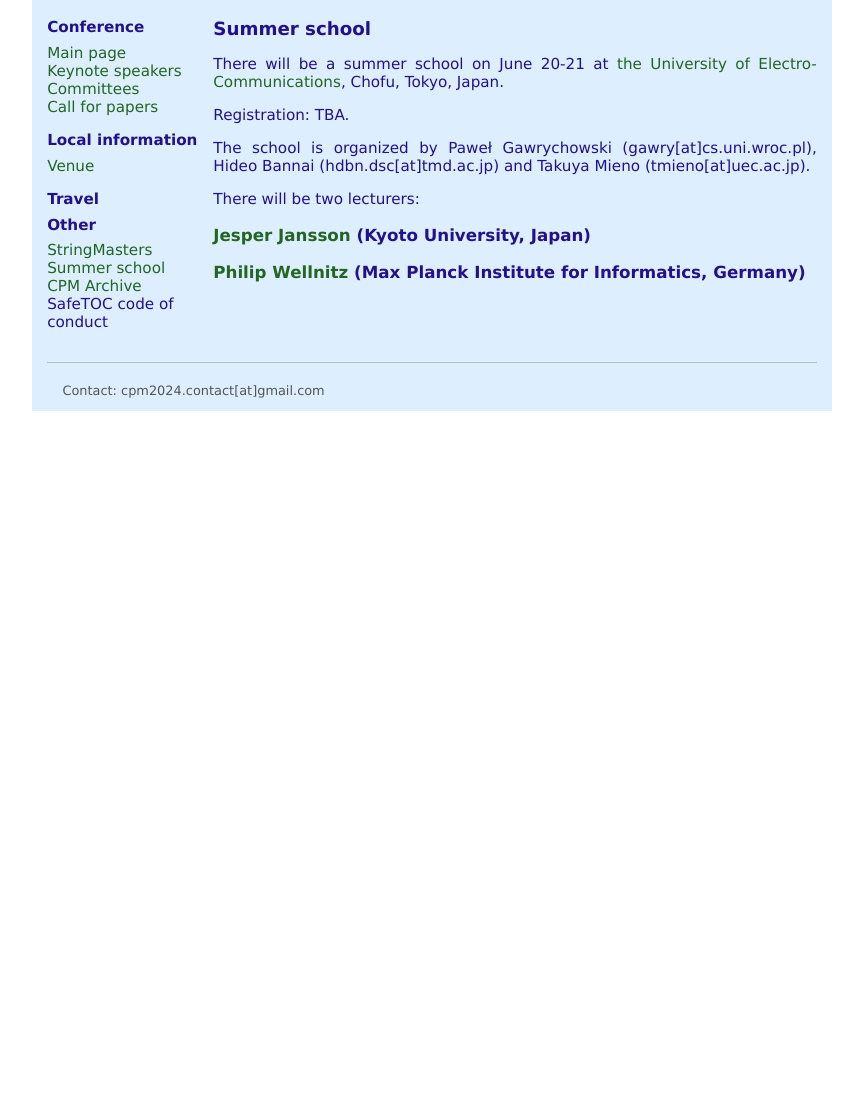
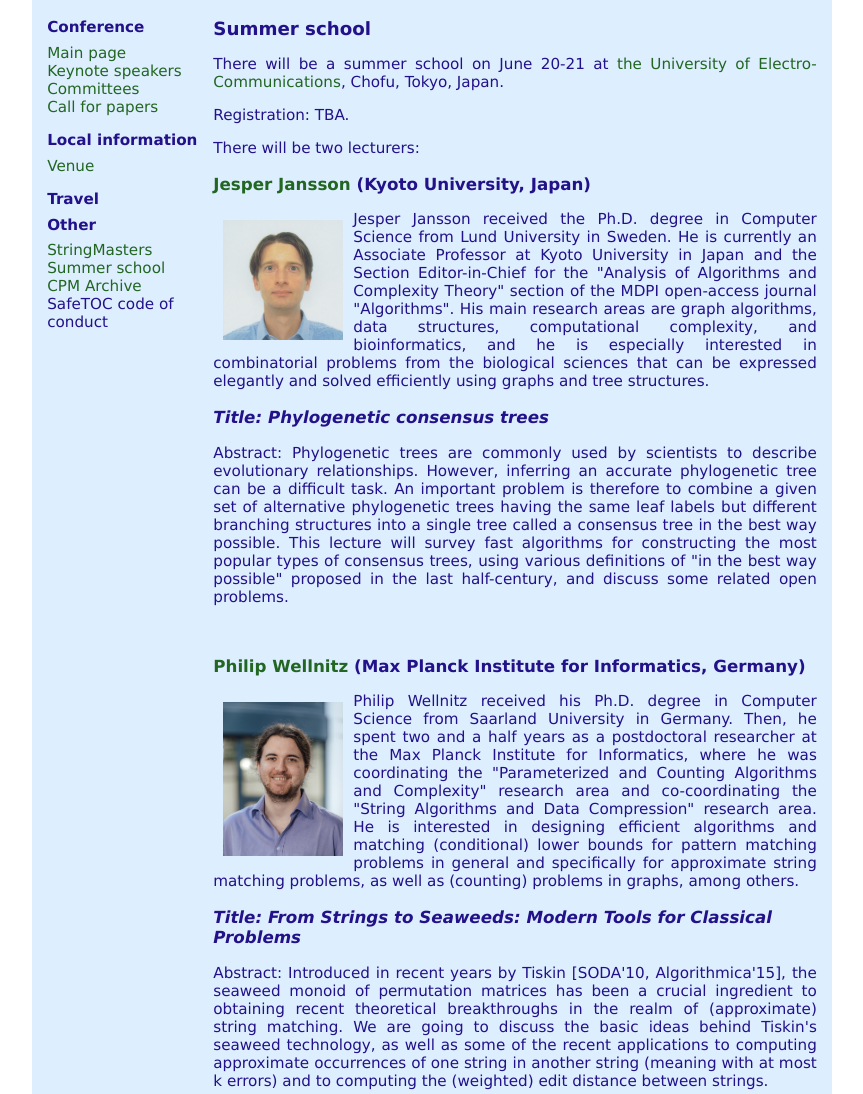
Before and after one commit to cpm2024/cpm2024.github.io, a plain HTML site: page summerschool.html in a window 1280 px wide. Shown: the part 714-1808 px from the top of the page, without its empty margins (208-1071 px from the left). Before the commit the page ends 1125 px from the top, so only its background shows below. Drawn offline with Linux system fonts and the light colour scheme.

Commit message:
add summer school info

```diff
--- a/summerschool.html
+++ b/summerschool.html
@@ -78,30 +78,44 @@
                     <a href="https://www.uec.ac.jp/eng/about/access/">the University of Electro-Communications</a>, Chofu, Tokyo, Japan.
                 <p>
                     Registration: TBA.
+                <p>There will be two lecturers:</p>
+                <h3>
+                <a href="https://www.algo.cce.i.kyoto-u.ac.jp/jj/">Jesper Jansson</a> (Kyoto University, Japan)
+                <br>
+                </h3>
+                <div class="picture">
+                    <img src="assets/img/JJ.jpg" width="120px" title="Jesper Jansson"
+                        alt="Jesper Jansson" / align="left" hspace="10" vspace="10">
+                    </a>
+                </div>
+                <p>
+                Jesper Jansson received the Ph.D. degree in Computer Science from Lund University in Sweden. He is currently an Associate Professor at Kyoto University in Japan and the Section Editor-in-Chief for the "Analysis of Algorithms and Complexity Theory" section of the MDPI open-access journal "Algorithms". His main research areas are graph algorithms, data structures, computational complexity, and bioinformatics, and he is especially interested in combinatorial problems from the biological sciences that can be expressed elegantly and solved efficiently using graphs and tree structures.
+                </p>
+                <h3><em>Title: Phylogenetic consensus trees</em></h3>
+                <p>
+                Abstract: Phylogenetic trees are commonly used by scientists to describe evolutionary relationships. However, inferring an accurate phylogenetic tree can be a difficult task. An important problem is therefore to combine a given set of alternative phylogenetic trees having the same leaf labels but different branching structures into a single tree called a consensus tree in the best way possible. This lecture will survey fast algorithms for constructing the most popular types of consensus trees, using various definitions of "in the best way possible" proposed in the last half-century, and discuss some related open problems.
+                </p>
+                <br>
+                <h3>
+                <a href="https://people.mpi-inf.mpg.de/~wellnitz/">Philip Wellnitz</a> (Max Planck Institute for Informatics, Germany)
+                <br>
+                </h3>
+                <div class="picture">
+                    <img src="assets/img/wellnitz-2.jpg" width="120px" title="Philip Wellnitz"
+                        alt="Philip Wellnitz" / align="left" hspace="10" vspace="10">
+                    </a>
+                </div>
+                <p>
+                Philip Wellnitz received his Ph.D. degree in Computer Science from Saarland University in Germany. Then, he spent two and a half years as a postdoctoral researcher at the Max Planck Institute for Informatics, where he was coordinating the "Parameterized and Counting Algorithms and Complexity" research area and co-coordinating the "String Algorithms and Data Compression" research area. He is interested in designing efficient algorithms and matching (conditional) lower bounds for pattern matching problems in general and specifically for approximate string matching problems, as well as (counting) problems in graphs, among others.
+                </p>
+                <h3><em>Title: From Strings to Seaweeds: Modern Tools for Classical Problems</em></h3>
+                <p>
+                Abstract: Introduced in recent years by Tiskin [SODA'10, Algorithmica'15], the seaweed monoid of permutation matrices has been a crucial ingredient to obtaining recent theoretical breakthroughs in the realm of (approximate) string matching. We are going to discuss the basic ideas behind Tiskin's seaweed technology, as well as some of the recent applications to computing approximate occurrences of one string in another string (meaning with at most k errors) and to computing the (weighted) edit distance between strings.
+                </p>
+                <br>
                 <p>
                     The school is organized by Paweł Gawrychowski (gawry[at]cs.uni.wroc.pl), Hideo Bannai (hdbn.dsc[at]tmd.ac.jp) and Takuya Mieno (tmieno[at]uec.ac.jp).
                 </p>
-                <p>There will be two lecturers:</p>
-                <h3>
-                <a href="https://www.algo.cce.i.kyoto-u.ac.jp/jj/">Jesper Jansson</a> (Kyoto University, Japan)
-                <!--
-                <br>
-                <em>Title: TBA</em>
-                </h3>
-                <p>
-                Jesper Jansson is an associate professor at Kyoto University in Japan.
-                </p>
-                -->
-                <h3>
-                <a href="https://people.mpi-inf.mpg.de/~wellnitz/">Philip Wellnitz</a> (Max Planck Institute for Informatics, Germany)
-                <!--
-                <br>
-                <em>Title: TBA</em>
-                </h3>
-                <p>
-                Philip Wellnitz a post-doctoral researcher at the Max Planck Institute for Informatics in Germany.
-                </p>
-                -->
             </div>
         </div>
         <div class="row">
```
Also changed, not shown: assets/img/JJ.jpg (added), assets/img/wellnitz-2.jpg (added).
